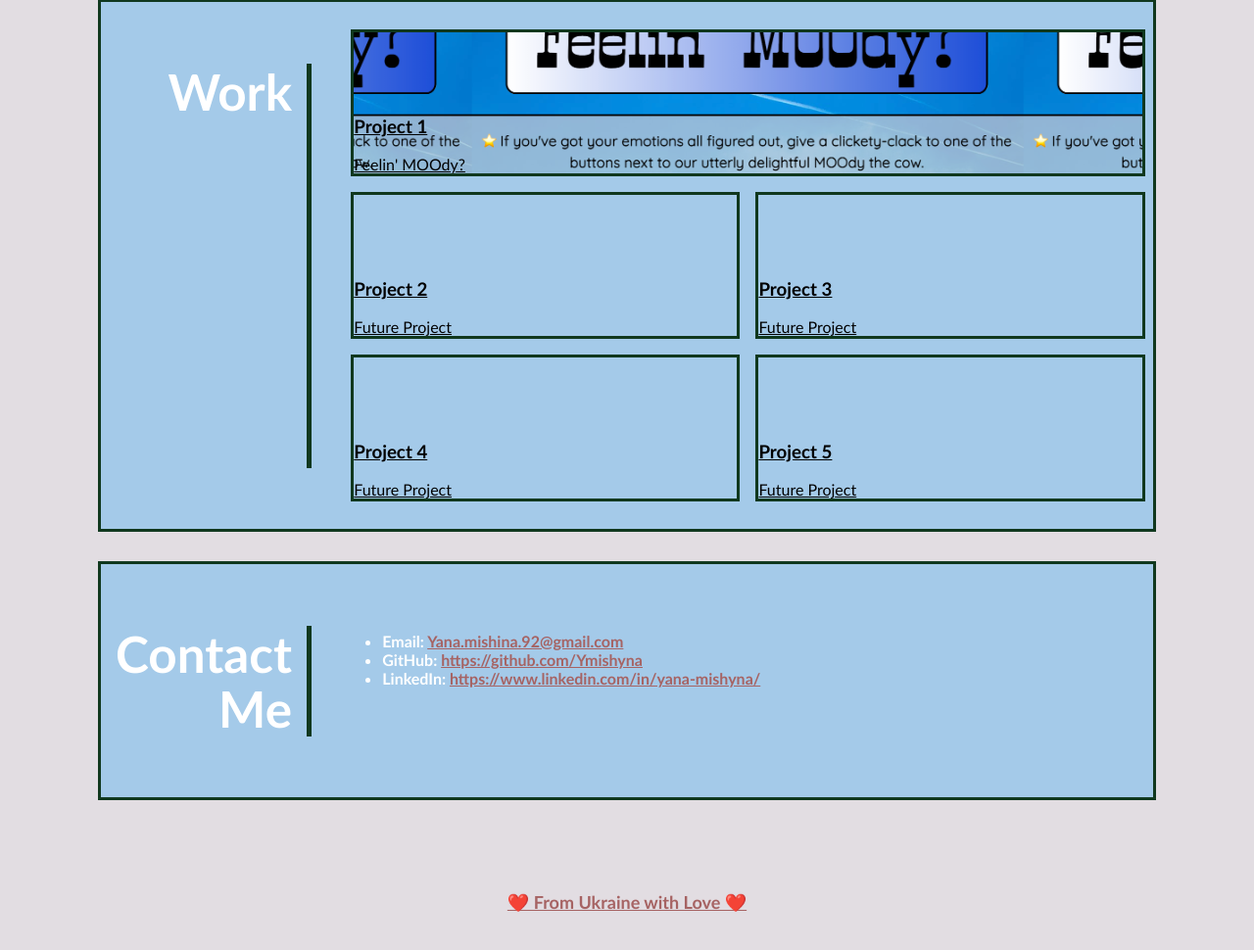
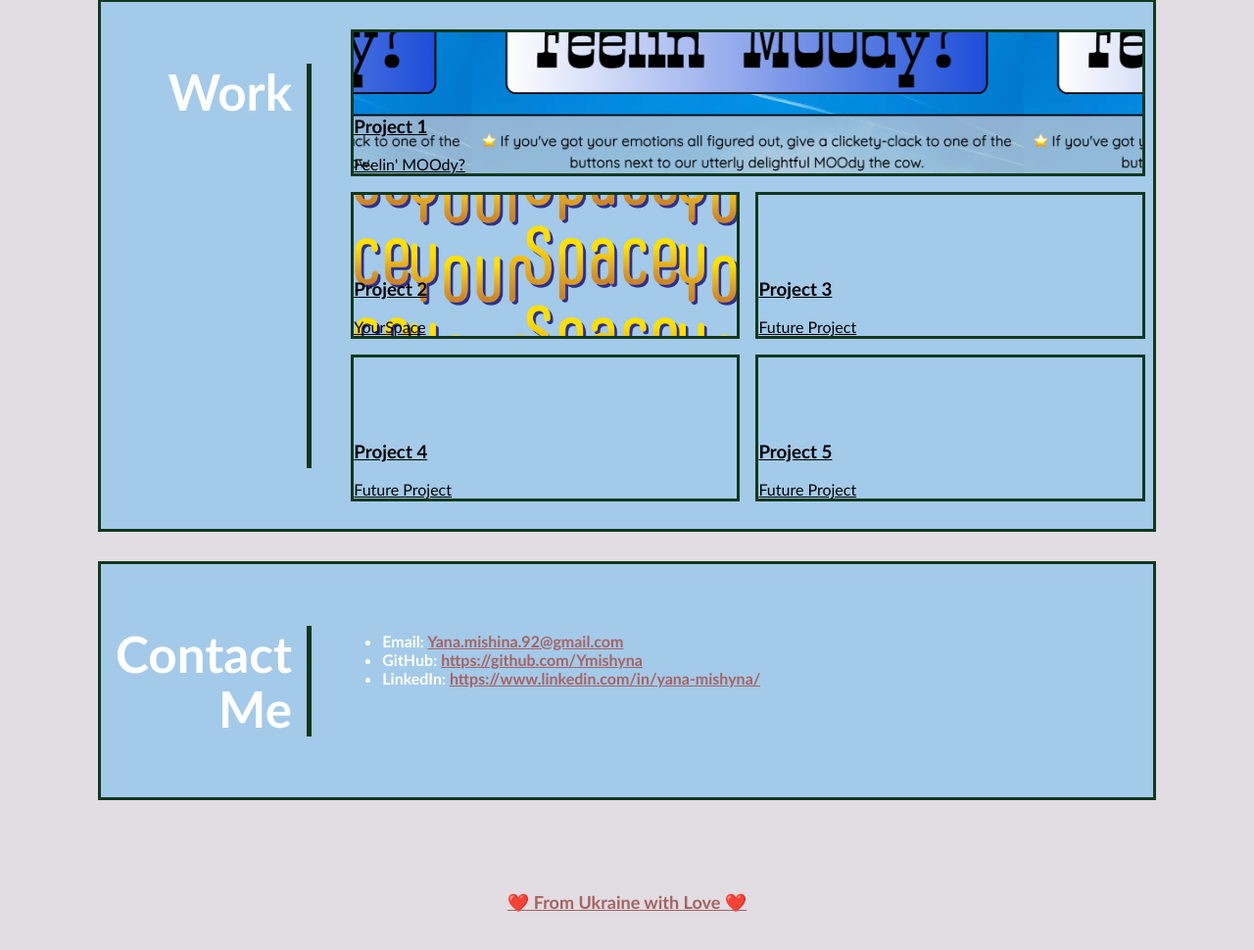
Before and after one commit to Ymishyna/Portfolio, a plain HTML site: page index.html in a window 1280 px wide. Shown: the part 1003-1973 px from the top of the page at 98% size. Drawn offline with Linux system fonts and the light colour scheme.

Commit message:
added project 2

```diff
--- a/assets/css/style.css
+++ b/assets/css/style.css
@@ -175,11 +175,11 @@ h3 {
 }
 
 
-/* .Project2 {
-    background-image: url("../images/Project2.jpeg");
+.Project2 {
+    background-image: url("../images/your\ space\ gradient.PNG");
 }
 
-.Project3 {
+/* .Project3 {
     background-image: url("../images/Project3.png");
 }
 
--- a/index.html
+++ b/index.html
@@ -68,10 +68,10 @@
                         <span>Feelin' MOOdy?</span>
                     </div>
                 </a>
-                <a href="#" class="work-box Project2">
+                <a href="https://your-space-b0e277e1dff1.herokuapp.com/" class="work-box Project2">
                     <div>
                         <h3>Project 2</h3>
-                        <span>Future Project</span>
+                        <span>YourSpace</span>
                     </div>
                 </a>
                 <a href="#" class="work-box Project3">
```
Also changed, not shown: assets/images/your space gradient.PNG (added).
